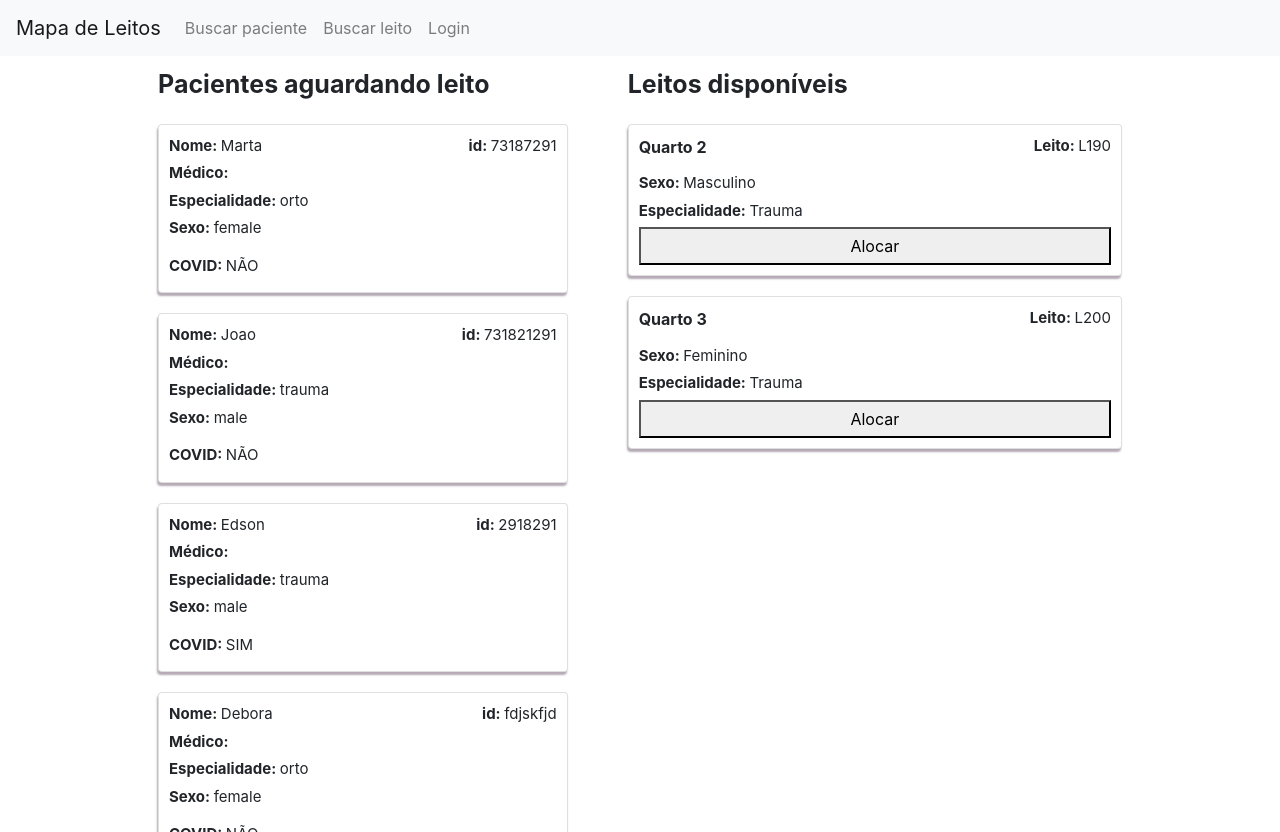
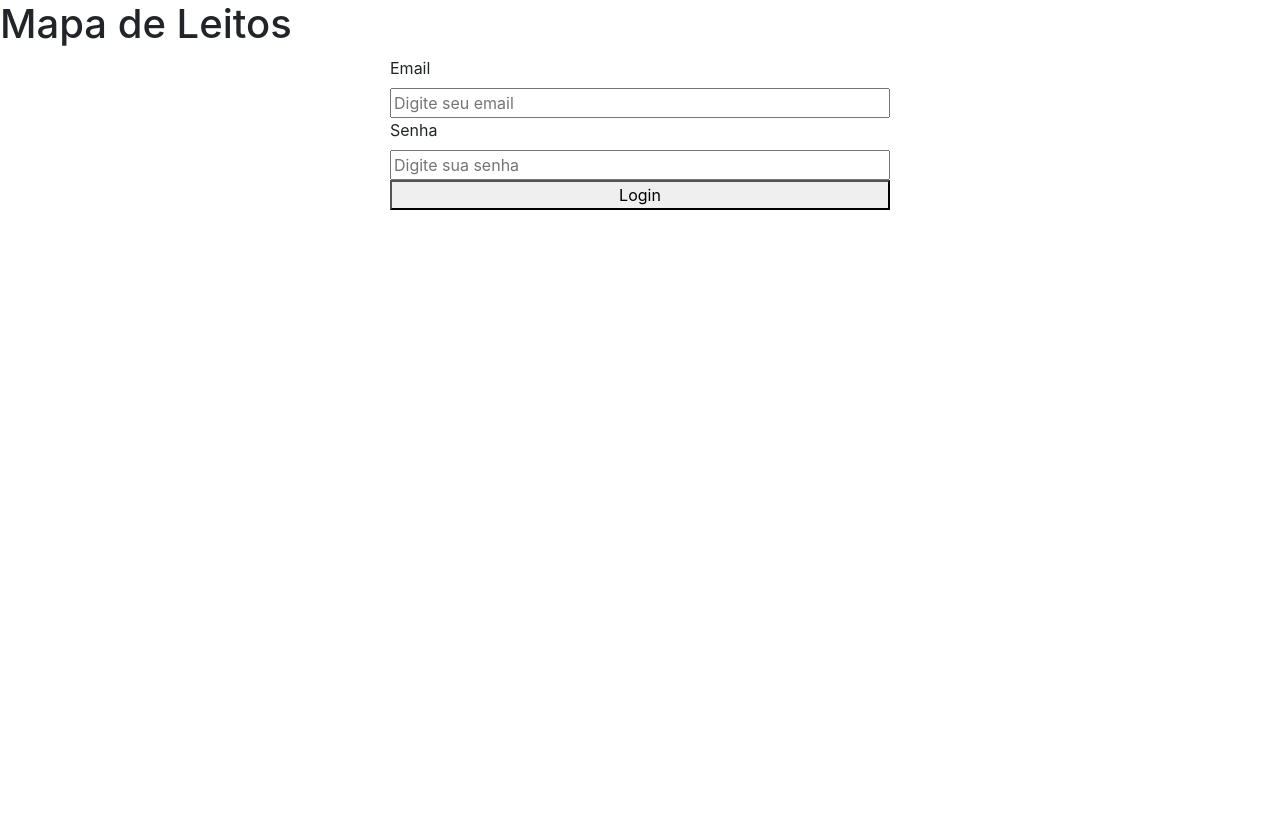
Before and after one commit to danipj/leitos-hc, a React app: page / in a window 1280 px wide. After the commit the page ends 800 px from the top, so only its background shows below. Built offline with nearby package versions, Linux system fonts and the light colour scheme.

Commit message:
login integrado

```diff
--- a/package.json
+++ b/package.json
@@ -8,9 +8,11 @@
     "build": "webpack --mode production"
   },
   "dependencies": {
+    "axios": "^0.19.2",
     "bootstrap": "^4.5.0",
     "email-validator": "^2.0.4",
     "formik": "^2.1.5",
+    "qs": "^6.9.4",
     "react": "^16.13.1",
     "react-dom": "^16.13.1",
     "react-router-dom": "^5.2.0",
--- a/src/App.js
+++ b/src/App.js
@@ -12,14 +12,14 @@ export default function App() {
   return (
     <Router>
         <Switch>
-          <Route path="/login">
-            <LoginPage />
+          <Route path="/main">
+            <MainPage />
           </Route>
           <Route path="/users">
             <>teste</>
           </Route>
           <Route path="/">
-            <MainPage />
+            <LoginPage />
           </Route>
         </Switch>
     </Router>
--- a/src/LoginPage.js
+++ b/src/LoginPage.js
@@ -1,11 +1,19 @@
 import React from "react";
 import ValidatedLoginForm from "./components/ValidatedLoginForm";
+import { useHistory } from "react-router-dom";
 
 function LoginPage() {
+  const history = useHistory();
+
+  function handleLogin(token){
+    localStorage.setItem('token', token);
+    history.push('main');
+  }
+
   return (
     <div>
       <h1>Mapa de Leitos</h1>
-      <ValidatedLoginForm />
+      <ValidatedLoginForm onLogin={(token) => handleLogin(token)}/>
     </div>
   );
 }
--- /dev/null
+++ b/src/api.js
@@ -0,0 +1,14 @@
+import qs from 'qs';
+import axios from 'axios';
+
+const api = axios.create({baseURL: 'http://hc.felipevr.com/'});
+
+const tokenConfig = {
+  headers: {
+    'Content-Type': 'application/x-www-form-urlencoded'
+  }
+}
+
+export function login(body){
+  return api.post('token', qs.stringify(body), tokenConfig);
+}
--- a/src/components/ValidatedLoginForm.js
+++ b/src/components/ValidatedLoginForm.js
@@ -2,23 +2,30 @@ import React from "react";
 import { Formik } from "formik";
 import * as EmailValidator from "email-validator";
 import * as Yup from "yup";
-const ValidatedLoginForm = () => (
+import { login } from '../api.js';
+
+const ValidatedLoginForm = (props) => (
   <Formik
-    initialValues={{ email: "", password: "" }}
+    initialValues={{ username: "", password: "" }}
     onSubmit={(values, { setSubmitting }) => {
-      setTimeout(() => {
-        console.log("Logging in", values);
-        setSubmitting(false);
-      }, 500);
+      setSubmitting(true);
+      login(values)
+        .then((res) => {
+          props.onLogin(res.data.access_token);
+        })
+        .catch((e) => {
+          console.log('deu erro');
+          setSubmitting(false);
+        })
     }}
 
     validationSchema={Yup.object().shape({
-      email: Yup.string()
+      username: Yup.string()
         .email()
         .required("Obrigatório"),
       password: Yup.string()
         .required("Senha obrigatória")
-        .min(8, "Senha muito curta - mínimo de 8 caracteres")
+        .min(6, "Senha muito curta - mínimo de 6 caracteres")
         .matches(/(?=.*[0-9])/, "Inclua ao menos um número na sua senha")
     })}
   >
@@ -36,16 +43,16 @@ const ValidatedLoginForm = () => (
         <form onSubmit={handleSubmit} className="login-form">
           <label htmlFor="email">Email</label>
           <input
-            name="email"
+            name="username"
             type="text"
             placeholder="Digite seu email"
-            value={values.email}
+            value={values.username}
             onChange={handleChange}
             onBlur={handleBlur}
-            className={errors.email && touched.email && "error"}
+            className={errors.username && touched.username && "error"}
           />
-          {errors.email && touched.email && (
-            <div className="input-feedback">{errors.email}</div>
+          {errors.username && touched.username && (
+            <div className="input-feedback">{errors.username}</div>
           )}
           <label htmlFor="email">Senha</label>
           <input
```
Also changed, not shown: 1 other file (tests, documents, lock files or other folders).
